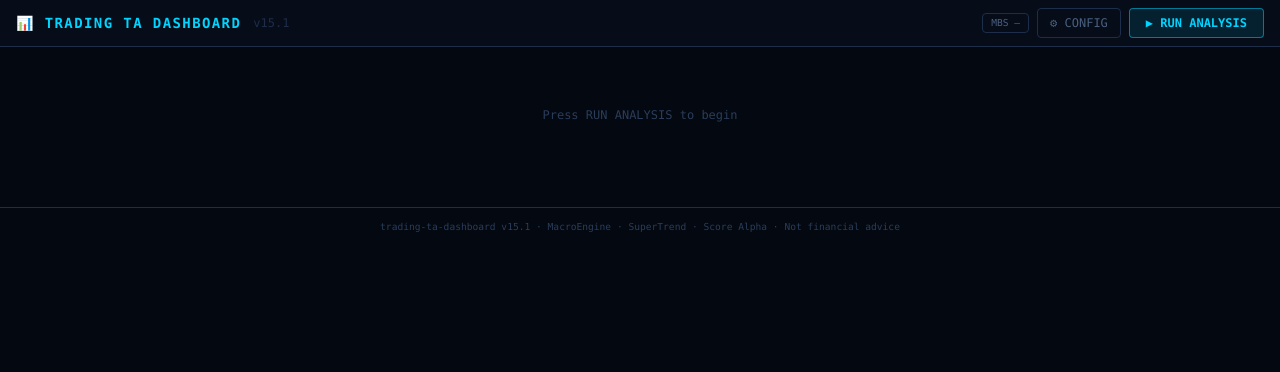
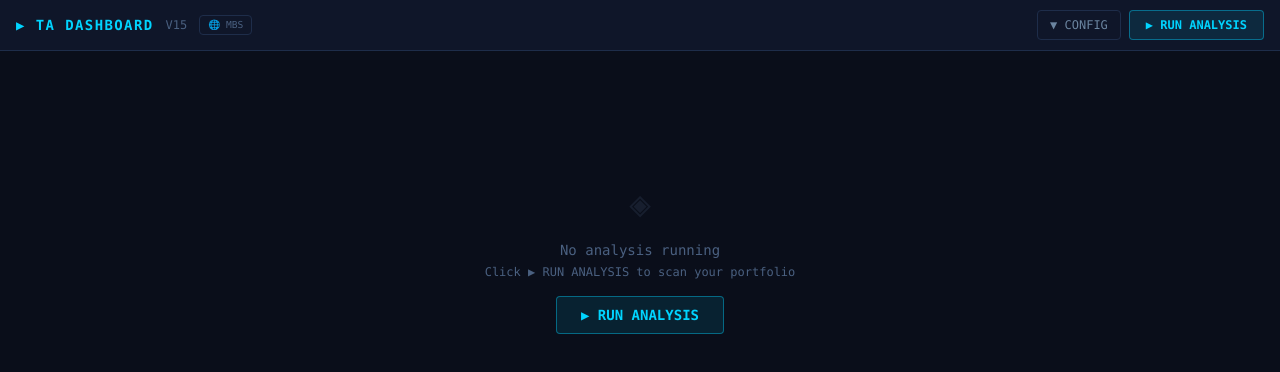
Before and after one commit to sc4stock-pixel/stock-analysis-technical-and-fundamental, a Next.js app: page / in a window 1280 px wide. Shown: the top 372 px of the page. Built offline with nearby package versions, Linux system fonts and the light colour scheme.

Commit message:
Refactor Home component to Dashboard and enhance state management

```diff
--- a/src/app/page.tsx
+++ b/src/app/page.tsx
@@ -1,14 +1,14 @@
 "use client";
-import { useState, useCallback } from "react";
-import { AppConfig, PortfolioResponse, StockAnalysisResult } from "@/types";
-import { MacroData, mbsScoreAdjustment } from "@/lib/macro";
+import { useState, useCallback, useRef, useEffect } from "react";
+import { AppConfig, StockAnalysisResult } from "@/types";
+import { MacroData, mbsScoreAdjustment } from "@/lib/macro-types";
 import { DEFAULT_CONFIG } from "@/lib/config";
 import ConfigPanel from "@/components/ConfigPanel";
 import PortfolioSummaryBar from "@/components/PortfolioSummaryBar";
 import StockCard from "@/components/StockCard";
 import MacroPanel from "@/components/MacroPanel";
 
-// ─── helpers ───────────────────────────────────────────────
+// ── helpers ──────────────────────────────────────────────────
 function applyMacroAdjustment(
   results: StockAnalysisResult[],
   mbs: number,
@@ -23,20 +23,34 @@ function applyMacroAdjustment(
   }));
 }
 
-// ─── component ─────────────────────────────────────────────
-export default function Home() {
-  const [config, setConfig] = useState<AppConfig>(DEFAULT_CONFIG);
-  const [results, setResults] = useState<StockAnalysisResult[]>([]);
-  const [loading, setLoading] = useState(false);
-  const [macroData, setMacroData] = useState<MacroData | null>(null);
+export default function Dashboard() {
+  const [config, setConfig]           = useState<AppConfig>(DEFAULT_CONFIG);
+  const [results, setResults]         = useState<StockAnalysisResult[]>([]);
+  const [loading, setLoading]         = useState(false);
+  const [lastUpdated, setLastUpdated] = useState<string | null>(null);
+  const [progress, setProgress]       = useState(0);
+  const [progressSymbol, setProgressSymbol] = useState("");
+  const [showConfig, setShowConfig]   = useState(false);
+  const [highlightedSymbol, setHighlightedSymbol] = useState<string | null>(null);
+  const [showScrollTop, setShowScrollTop] = useState(false);
+  const [macroData, setMacroData]     = useState<MacroData | null>(null);
   const [macroLoading, setMacroLoading] = useState(false);
-  const [error, setError] = useState<string | null>(null);
-  const [showConfig, setShowConfig] = useState(false);
-  const [analysisTimestamp, setAnalysisTimestamp] = useState<string | null>(null);
+  const highlightTimer = useRef<ReturnType<typeof setTimeout> | null>(null);
+
+  // ── Scroll-to-top ─────────────────────────────────────────
+  useEffect(() => {
+    const onScroll = () => setShowScrollTop(window.scrollY > 300);
+    window.addEventListener("scroll", onScroll, { passive: true });
+    return () => window.removeEventListener("scroll", onScroll);
+  }, []);
+
+  const scrollToTop = useCallback(() => {
+    window.scrollTo({ top: 0, behavior: "smooth" });
+  }, []);
 
   // ── Macro fetch ──────────────────────────────────────────
-  const fetchMacro = useCallback(async () => {
-    if (!config.macro.enabled) return null;
+  const fetchMacro = useCallback(async (): Promise<MacroData | null> => {
+    if (!config.macro?.enabled) return null;
     setMacroLoading(true);
     try {
       const res = await fetch("/api/macro");
@@ -50,170 +64,252 @@ export default function Home() {
     } finally {
       setMacroLoading(false);
     }
-  }, [config.macro.enabled]);
+  }, [config.macro?.enabled]);
+
+  // ── Macro refresh (standalone) ───────────────────────────
+  const refreshMacro = useCallback(async () => {
+    const macroResult = await fetchMacro();
+    if (macroResult && results.length > 0 && config.macro?.enabled) {
+      setResults(prev =>
+        applyMacroAdjustment(prev, macroResult.mbs, config.macro?.applyToScore ?? false)
+      );
+    }
+  }, [fetchMacro, results.length, config.macro]);
 
   // ── Main analysis run ────────────────────────────────────
   const runAnalysis = useCallback(async () => {
     setLoading(true);
-    setError(null);
+    setProgress(0);
+    setProgressSymbol("");
+    setResults([]);
+    setHighlightedSymbol(null);
 
+    // Kick off macro fetch in background (non-blocking)
+    const macroPromise = fetchMacro();
+
+    const portfolio = config.stocks.PORTFOLIO;
+    const allResults: StockAnalysisResult[] = [];
+
+    for (let i = 0; i < portfolio.length; i++) {
+      const stock = portfolio[i];
+      setProgressSymbol(stock.symbol);
       try {
-      // Fetch macro and stock data in parallel
-      const [macroResult, portfolioRes] = await Promise.all([
-        fetchMacro(),
-        fetch("/api/analyze", {
-          method: "POST",
+        const res = await fetch("/api/stocks", {
+          method:  "POST",
           headers: { "Content-Type": "application/json" },
-          body: JSON.stringify(config),
-        }),
-      ]);
-
-      if (!portfolioRes.ok) {
-        const errJson = await portfolioRes.json().catch(() => ({}));
-        throw new Error(errJson.error || `Analysis failed: ${portfolioRes.status}`);
+          body:    JSON.stringify({ symbol: stock.symbol, config }),
+        });
+        if (res.ok) {
+          const data = await res.json();
+          allResults.push(data);
+          setResults([...allResults]);
+        }
+      } catch (e) {
+        console.error(`Error fetching ${stock.symbol}:`, e);
+      }
+      setProgress(Math.round(((i + 1) / portfolio.length) * 100));
     }
 
-      const data: PortfolioResponse = await portfolioRes.json();
-      let adjusted = data.results;
-
-      // Apply macro adjustment to SCR scores if enabled
-      if (macroResult && config.macro.enabled) {
-        adjusted = applyMacroAdjustment(
-          data.results,
-          macroResult.mbs,
-          config.macro.applyToScore,
+    // Apply macro adjustment once both complete
+    const macroResult = await macroPromise;
+    if (macroResult && config.macro?.enabled) {
+      const adjusted = applyMacroAdjustment(
+        allResults, macroResult.mbs, config.macro?.applyToScore ?? false
       );
+      setResults(adjusted);
     }
 
-      setResults(adjusted);
-      setAnalysisTimestamp(data.timestamp ?? new Date().toISOString());
-    } catch (e) {
-      setError(e instanceof Error ? e.message : String(e));
-    } finally {
+    setLastUpdated(new Date().toLocaleTimeString());
+    setProgressSymbol("");
     setLoading(false);
-    }
   }, [config, fetchMacro]);
 
-  // ── Macro refresh (standalone, no re-analysis) ───────────
-  const refreshMacro = useCallback(async () => {
-    const macroResult = await fetchMacro();
-    if (macroResult && results.length > 0 && config.macro.enabled) {
-      setResults(prev =>
-        applyMacroAdjustment(prev, macroResult.mbs, config.macro.applyToScore)
-      );
-    }
-  }, [fetchMacro, results.length, config.macro]);
-
-  // ── Sorted results ───────────────────────────────────────
-  const sortedResults = [...results].sort((a, b) => b.score - a.score);
+  // ── Scroll to card ───────────────────────────────────────
+  const scrollToCard = useCallback((symbol: string) => {
+    const id = `card-${symbol.replace(/\./g, "-")}`;
+    const el = document.getElementById(id);
+    if (!el) return;
+    const y = el.getBoundingClientRect().top + window.scrollY - 64;
+    window.scrollTo({ top: y, behavior: "smooth" });
+    if (highlightTimer.current) clearTimeout(highlightTimer.current);
+    setHighlightedSymbol(symbol);
+    highlightTimer.current = setTimeout(() => setHighlightedSymbol(null), 2000);
+  }, []);
 
   return (
-    <div className="min-h-screen bg-[#040810] text-[#c8d8f0]">
+    <div className="min-h-screen bg-[#0a0e1a]">
 
-      {/* ── Top bar ── */}
-      <div className="border-b border-[#1e2d4a] bg-[#060c18]">
-        <div className="flex items-center justify-between px-4 py-2">
+      {/* ── TOP BAR ── */}
+      <header className="border-b border-[#1e2d4a] bg-[#0f1629] px-4 py-2.5 flex items-center justify-between sticky top-0 z-50">
         <div className="flex items-center gap-3">
-            <span className="text-[#00d4ff] font-bold tracking-widest text-sm">📊 TRADING TA DASHBOARD</span>
-            <span className="text-[#1e2d4a] text-xs">v15.1</span>
-            {analysisTimestamp && (
-              <span className="text-[#2a3d5a] text-xs font-mono">
-                {new Date(analysisTimestamp).toLocaleTimeString()}
+          <span className="text-[#00d4ff] font-bold text-sm tracking-widest">▶ TA DASHBOARD</span>
+          <span className="text-[#4a6080] text-xs">V15</span>
+          {lastUpdated && <span className="text-[#4a6080] text-xs">· Updated {lastUpdated}</span>}
+          {loading && (
+            <span className="text-[#ffa502] text-xs blink">
+              · {progressSymbol ? `Scanning ${progressSymbol}…` : "Scanning…"} {progress}%
+            </span>
+          )}
+          {/* MBS badge */}
+          {config.macro?.enabled && (
+            <span className={`text-[0.6rem] font-mono px-2 py-0.5 rounded border transition-colors ${
+              macroData
+                ? macroData.mbs >= 7   ? "text-[#00ff88] border-[#00ff88]/30 bg-[#00ff88]/5"
+                : macroData.mbs >= 5.5 ? "text-[#ffa502] border-[#ffa502]/30 bg-[#ffa502]/5"
+                :                        "text-[#ff4757] border-[#ff4757]/30 bg-[#ff4757]/5"
+                : "text-[#4a6080] border-[#1e2d4a]"
+            }`}>
+              {macroData ? `MBS ${macroData.mbs.toFixed(1)}` : macroLoading ? "MBS…" : "🌐 MBS"}
             </span>
           )}
         </div>
         <div className="flex items-center gap-2">
-            {config.macro.enabled && (
-              <span className={`text-[0.6rem] font-mono px-2 py-0.5 rounded border ${
-                macroData
-                  ? macroData.mbs >= 7 ? "text-[#00ff88] border-[#00ff88]/30 bg-[#00ff88]/5"
-                    : macroData.mbs >= 5.5 ? "text-[#ffa502] border-[#ffa502]/30 bg-[#ffa502]/5"
-                    : "text-[#ff4757] border-[#ff4757]/30 bg-[#ff4757]/5"
-                  : "text-[#4a6080] border-[#1e2d4a]"
-              }`}>
-                {macroData ? `MBS ${macroData.mbs.toFixed(1)}` : macroLoading ? "MBS…" : "MBS —"}
-              </span>
-            )}
           <button
-              onClick={() => setShowConfig(v => !v)}
-              className={`text-xs font-mono px-3 py-1.5 rounded border transition-colors ${
-                showConfig
-                  ? "bg-[#00d4ff]/10 border-[#00d4ff]/50 text-[#00d4ff]"
-                  : "bg-transparent border-[#1e2d4a] text-[#4a6080] hover:text-[#c8d8f0]"
-              }`}
+            onClick={() => setShowConfig(!showConfig)}
+            className="px-3 py-1.5 text-xs border border-[#1e2d4a] text-[#6b85a0] hover:border-[#00d4ff] hover:text-[#00d4ff] rounded transition-all"
           >
-              ⚙ CONFIG
+            {showConfig ? "▲ HIDE CONFIG" : "▼ CONFIG"}
           </button>
           <button
             onClick={runAnalysis}
             disabled={loading}
-              className={`text-xs font-mono px-4 py-1.5 rounded border font-bold transition-colors ${
-                loading
-                  ? "border-[#1e2d4a] text-[#4a6080] cursor-not-allowed"
-                  : "border-[#00d4ff]/50 text-[#00d4ff] bg-[#00d4ff]/10 hover:bg-[#00d4ff]/20"
-              }`}
+            className="px-4 py-1.5 text-xs font-bold bg-[#00d4ff]/10 border border-[#00d4ff]/40 text-[#00d4ff] hover:bg-[#00d4ff]/20 disabled:opacity-40 disabled:cursor-not-allowed rounded transition-all"
           >
-              {loading ? "ANALYZING…" : "▶ RUN ANALYSIS"}
+            {loading ? `SCANNING… ${progress}%` : "▶ RUN ANALYSIS"}
           </button>
         </div>
-        </div>
-      </div>
+      </header>
 
-      {/* ── Config panel ── */}
+      {/* ── CONFIG PANEL ── */}
       {showConfig && (
-        <div className="px-4 py-3 border-b border-[#1e2d4a] bg-[#060c18]">
+        <div className="border-b border-[#1e2d4a] bg-[#0a0e1a]">
           <ConfigPanel config={config} onChange={setConfig} />
         </div>
       )}
 
-      {/* ── Error ── */}
-      {error && (
-        <div className="mx-4 mt-3 px-3 py-2 bg-[#ff4757]/10 border border-[#ff4757]/30 rounded text-xs text-[#ff4757] font-mono">
-          ⚠ {error}
-        </div>
-      )}
-
-      {/* ── Macro Intelligence Panel ── */}
-      {config.macro.enabled && (macroData || macroLoading) && (
+      {/* ── MACRO INTELLIGENCE PANEL ── */}
+      {config.macro?.enabled && (macroData || macroLoading) && (
+        <div className="border-b border-[#1e2d4a]">
           <MacroPanel
             data={macroData}
             loading={macroLoading}
             onRefresh={refreshMacro}
           />
+        </div>
       )}
 
-      {/* ── Portfolio summary bar ── */}
+      {/* ── PORTFOLIO SUMMARY TABLE ── */}
       {results.length > 0 && (
-        <PortfolioSummaryBar results={sortedResults} config={config} />
+        <div className="border-b border-[#1e2d4a]">
+          <PortfolioSummaryBar
+            results={results}
+            onRowClick={scrollToCard}
+          />
+        </div>
       )}
 
-      {/* ── Stock cards ── */}
-      <div className="px-4 py-3 space-y-3">
+      {/* ── STOCK CARDS ── */}
+      <main className="p-4">
         {loading && results.length === 0 && (
-          <div className="text-center text-[#4a6080] text-xs font-mono py-12 animate-pulse">
-            RUNNING ANALYSIS…
+          <div className="grid grid-cols-1 xl:grid-cols-2 gap-4">
+            {config.stocks.PORTFOLIO.map((s) => (
+              <div key={s.symbol} className="card p-4 h-48 animate-pulse">
+                <div className="flex items-center gap-2 mb-3">
+                  <div className="h-4 w-16 bg-[#1e2d4a] rounded" />
+                  <div className="h-4 w-24 bg-[#1e2d4a] rounded" />
+                </div>
+                <div className="space-y-2">
+                  <div className="h-3 w-full bg-[#1e2d4a] rounded" />
+                  <div className="h-3 w-3/4 bg-[#1e2d4a] rounded" />
+                  <div className="h-3 w-1/2 bg-[#1e2d4a] rounded" />
+                </div>
+              </div>
+            ))}
+          </div>
+        )}
+
+        {results.length > 0 && (
+          <div className="grid grid-cols-1 xl:grid-cols-2 gap-4">
+            {results.map((result) => {
+              const cardId = `card-${result.symbol.replace(/\./g, "-")}`;
+              const isHighlighted = highlightedSymbol === result.symbol;
+              return (
+                <div
+                  key={result.symbol}
+                  id={cardId}
+                  className={`rounded-md transition-all duration-300 ${
+                    isHighlighted
+                      ? "ring-2 ring-[#00d4ff] ring-offset-2 ring-offset-[#0a0e1a] shadow-[0_0_20px_rgba(0,212,255,0.25)]"
+                      : ""
+                  }`}
+                >
+                  <StockCard result={result} config={config} />
+                </div>
+              );
+            })}
+            {loading && config.stocks.PORTFOLIO
+              .filter(s => !results.some(r => r.symbol === s.symbol))
+              .map(s => (
+                <div key={s.symbol} className="card p-4 h-48 animate-pulse">
+                  <div className="flex items-center gap-2 mb-3">
+                    <div className="h-4 w-16 bg-[#1e2d4a] rounded" />
+                    <span className="text-[#4a6080] text-xs">{s.symbol}</span>
+                  </div>
+                  <div className="space-y-2">
+                    <div className="h-3 w-full bg-[#1e2d4a] rounded" />
+                    <div className="h-3 w-2/3 bg-[#1e2d4a] rounded" />
+                  </div>
+                  <div className="text-[#ffa502] text-xs mt-3 blink">scanning…</div>
+                </div>
+              ))
+            }
           </div>
         )}
 
         {!loading && results.length === 0 && (
-          <div className="text-center text-[#2a3d5a] text-xs font-mono py-12">
-            Press RUN ANALYSIS to begin
+          <div className="flex flex-col items-center justify-center h-96 text-[#4a6080]">
+            <div className="text-4xl mb-4 opacity-20">◈</div>
+            <div className="text-sm mb-1">No analysis running</div>
+            <div className="text-xs mb-4">Click ▶ RUN ANALYSIS to scan your portfolio</div>
+            <button
+              onClick={runAnalysis}
+              className="px-6 py-2 text-sm font-bold bg-[#00d4ff]/10 border border-[#00d4ff]/40 text-[#00d4ff] hover:bg-[#00d4ff]/20 rounded transition-all"
+            >
+              ▶ RUN ANALYSIS
+            </button>
           </div>
         )}
+      </main>
 
-        {sortedResults.map(result => (
-          <StockCard
-            key={result.symbol}
-            result={result}
-            config={config}
-          />
-        ))}
-      </div>
+      {/* ── SCROLL TO TOP ── */}
+      <button
+        onClick={scrollToTop}
+        aria-label="Scroll to top"
+        style={{
+          position: "fixed", bottom: 30, right: 30,
+          width: 44, height: 44, borderRadius: "50%",
+          background: "linear-gradient(135deg, #00d4ff 0%, #0099cc 100%)",
+          border: "none", cursor: "pointer", zIndex: 9999,
+          display: "flex", alignItems: "center", justifyContent: "center",
+          fontSize: 18, color: "#0a0e1a", fontWeight: "bold",
+          boxShadow: "0 4px 16px rgba(0,212,255,0.4)",
+          opacity: showScrollTop ? 1 : 0,
+          pointerEvents: showScrollTop ? "auto" : "none",
+          transform: showScrollTop ? "scale(1)" : "scale(0.8)",
+          transition: "opacity 0.25s ease, transform 0.25s ease, box-shadow 0.2s ease",
+        }}
+        onMouseEnter={e => {
+          (e.currentTarget as HTMLButtonElement).style.transform = "scale(1.12)";
+          (e.currentTarget as HTMLButtonElement).style.boxShadow = "0 6px 24px rgba(0,212,255,0.6)";
+        }}
+        onMouseLeave={e => {
+          (e.currentTarget as HTMLButtonElement).style.transform = showScrollTop ? "scale(1)" : "scale(0.8)";
+          (e.currentTarget as HTMLButtonElement).style.boxShadow = "0 4px 16px rgba(0,212,255,0.4)";
+        }}
+      >
+        ↑
+      </button>
 
-      {/* ── Footer ── */}
-      <div className="border-t border-[#1e2d4a] mt-6 px-4 py-3 text-center text-[#2a3d5a] text-[0.6rem] font-mono">
-        trading-ta-dashboard v15.1 · MacroEngine · SuperTrend · Score Alpha · Not financial advice
-      </div>
     </div>
   );
 }
```
Lines whose indentation alone changed are shown as unchanged.
